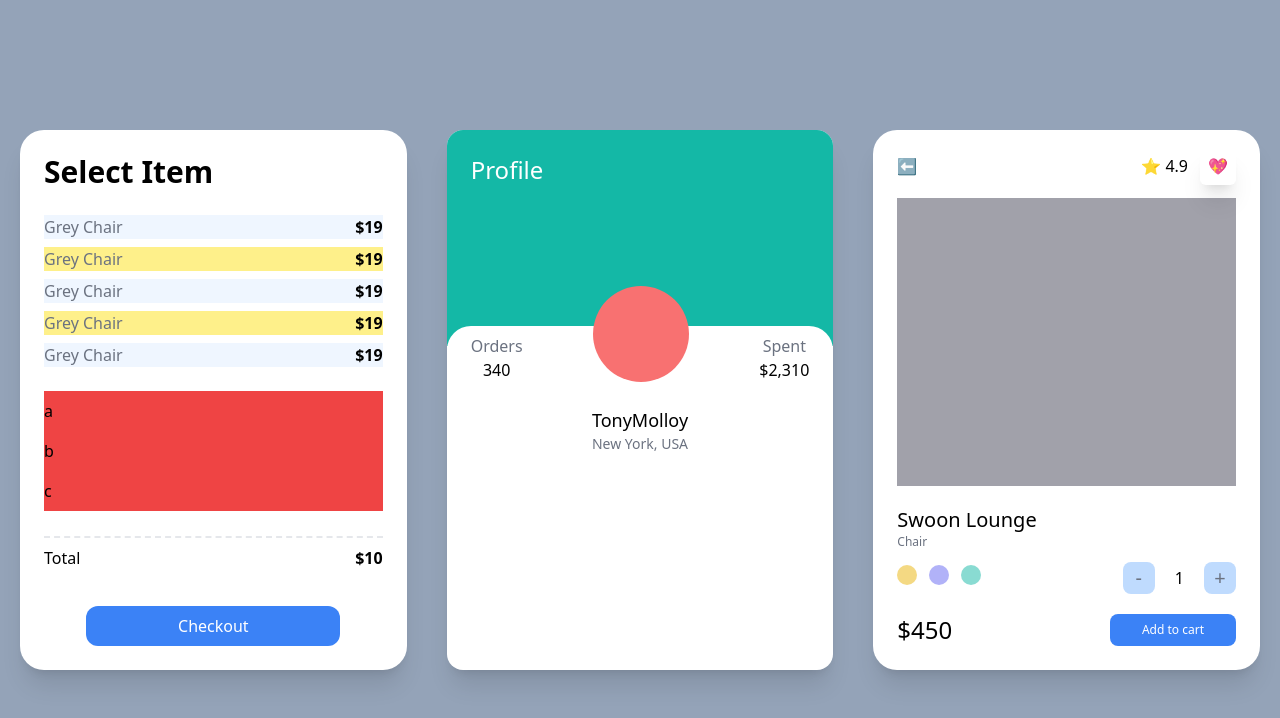
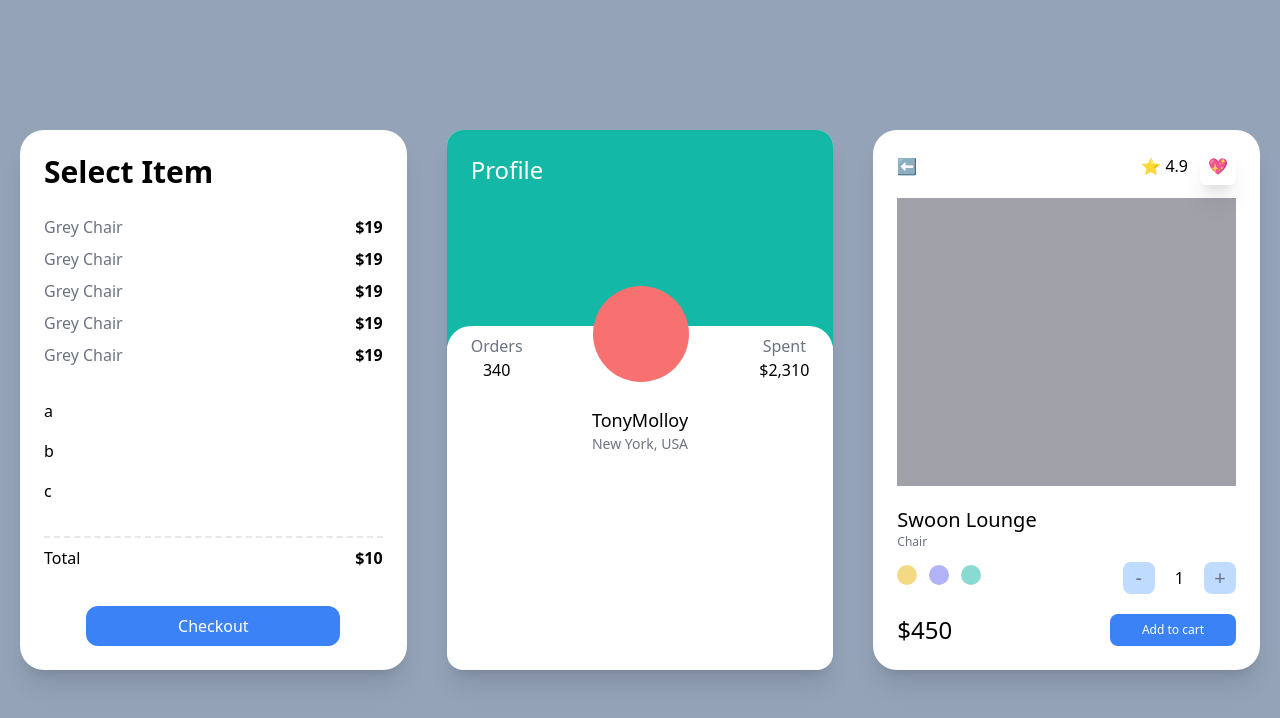
Before and after one commit to in-woong/NomadCoder, a Next.js app in the folder carrot-market/: page / in a window 1280 px wide. Shown: the top 718 px of the page. Built offline with nearby package versions, Linux system fonts and the light colour scheme.

Commit message:
4.11 Dark Mode

```diff
--- a/carrot-market/pages/index.tsx
+++ b/carrot-market/pages/index.tsx
@@ -3,32 +3,33 @@ import type { NextPage } from 'next';
 const Home: NextPage = () => {
   return (
     <div className='grid min-h-screen gap-10 bg-slate-400 py-20 px-5 lg:grid-cols-2 xl:grid-cols-3 xl:place-content-center'>
-      <div className='flex flex-col justify-between rounded-3xl bg-white p-6 shadow-xl '>
-        <span className='text-3xl font-semibold'>Select Item</span>
+      <div className='flex flex-col justify-between rounded-3xl bg-white p-6 shadow-xl dark:bg-black '>
+        <span className='text-3xl font-semibold dark:text-gray-100'>
+          Select Item
+        </span>
         <ul>
           {[1, 2, 3, 4, 5].map((i) => (
-            <li
-              key={i}
-              className='my-2 flex justify-between odd:bg-blue-50 even:bg-yellow-200'
-            >
-              <span className='text-gray-500'>Grey Chair</span>
-              <span className='font-semibold'>$19</span>
+            <li key={i} className='my-2 flex justify-between'>
+              <span className='text-gray-500 dark:text-gray-50'>
+                Grey Chair
+              </span>
+              <span className='font-semibold dark:text-white'>$19</span>
             </li>
           ))}
         </ul>
         <ul>
           {['a', 'b', 'c', ''].map((c, i) => (
-            <li className='bg-red-500 py-2 empty:hidden' key={i}>
+            <li className='py-2 empty:hidden dark:text-gray-50' key={i}>
               {c}
             </li>
           ))}
         </ul>
 
-        <div className='mt-2 flex justify-between border-t-2 border-dashed pt-2'>
+        <div className='mt-2 flex justify-between border-t-2  border-dashed pt-2 dark:text-gray-50'>
           <span>Total</span>
           <span className='font-semibold'>$10</span>
         </div>
-        <button className='mx-auto  mt-5  w-3/4 rounded-xl bg-blue-500 p-2 text-center text-white hover:bg-teal-500 hover:text-black focus:bg-red-500 active:bg-yellow-500'>
+        <button className='mx-auto mt-5 w-3/4 rounded-xl bg-blue-500 p-2 text-center text-white hover:bg-teal-500 hover:text-black focus:bg-red-500 active:bg-yellow-500 dark:border dark:bg-black dark:hover:bg-gray-700 dark:hover:text-black'>
           Checkout
         </button>
       </div>
--- a/carrot-market/tailwind.config.js
+++ b/carrot-market/tailwind.config.js
@@ -7,5 +7,6 @@ module.exports = {
   theme: {
     extend: {},
   },
+  darkMode: 'class',
   plugins: [],
 };
```
